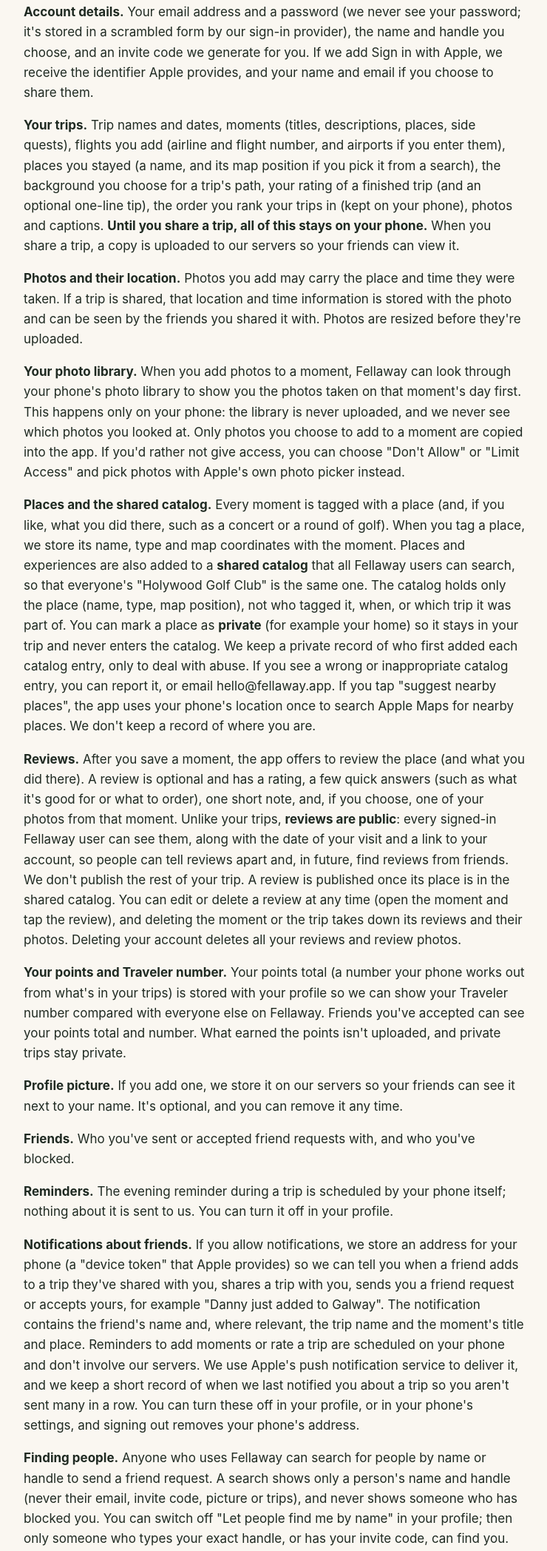
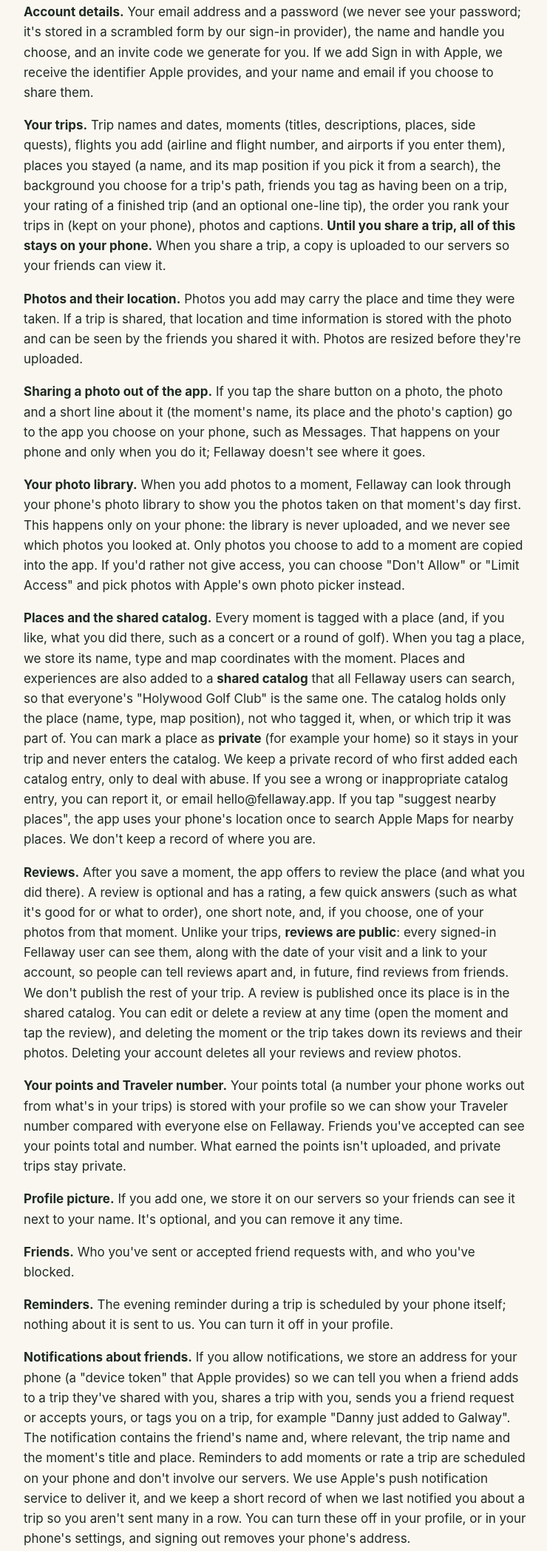
Before and after one commit to fellawayapp/fellaway-site, a plain HTML site: page privacy.html in a window 1280 px wide. Shown: the part 704-2800 px from the top of the page at 74% size, without its empty margins (268-1008 px from the left). Drawn offline with Linux system fonts and the light colour scheme.

Commit message:
Update privacy.html

```diff
--- a/privacy.html
+++ b/privacy.html
@@ -28,8 +28,9 @@ footer { color: var(--muted); font-size:.9rem; margin-top: 3rem; }
 </ul>
 <h2>What we collect</h2>
 <p><strong>Account details.</strong> Your email address and a password (we never see your password; it's stored in a scrambled form by our sign-in provider), the name and handle you choose, and an invite code we generate for you. If we add Sign in with Apple, we receive the identifier Apple provides, and your name and email if you choose to share them.</p>
-<p><strong>Your trips.</strong> Trip names and dates, moments (titles, descriptions, places, side quests), flights you add (airline and flight number, and airports if you enter them), places you stayed (a name, and its map position if you pick it from a search), the background you choose for a trip's path, your rating of a finished trip (and an optional one-line tip), the order you rank your trips in (kept on your phone), photos and captions. <strong>Until you share a trip, all of this stays on your phone.</strong> When you share a trip, a copy is uploaded to our servers so your friends can view it.</p>
+<p><strong>Your trips.</strong> Trip names and dates, moments (titles, descriptions, places, side quests), flights you add (airline and flight number, and airports if you enter them), places you stayed (a name, and its map position if you pick it from a search), the background you choose for a trip's path, friends you tag as having been on a trip, your rating of a finished trip (and an optional one-line tip), the order you rank your trips in (kept on your phone), photos and captions. <strong>Until you share a trip, all of this stays on your phone.</strong> When you share a trip, a copy is uploaded to our servers so your friends can view it.</p>
 <p><strong>Photos and their location.</strong> Photos you add may carry the place and time they were taken. If a trip is shared, that location and time information is stored with the photo and can be seen by the friends you shared it with. Photos are resized before they're uploaded.</p>
+<p><strong>Sharing a photo out of the app.</strong> If you tap the share button on a photo, the photo and a short line about it (the moment's name, its place and the photo's caption) go to the app you choose on your phone, such as Messages. That happens on your phone and only when you do it; Fellaway doesn't see where it goes.</p>
 <p><strong>Your photo library.</strong> When you add photos to a moment, Fellaway can look through your phone's photo library to show you the photos taken on that moment's day first. This happens only on your phone: the library is never uploaded, and we never see which photos you looked at. Only photos you choose to add to a moment are copied into the app. If you'd rather not give access, you can choose "Don't Allow" or "Limit Access" and pick photos with Apple's own photo picker instead.</p>
 <p><strong>Places and the shared catalog.</strong> Every moment is tagged with a place (and, if you like, what you did there, such as a concert or a round of golf). When you tag a place, we store its name, type and map coordinates with the moment. Places and experiences are also added to a <strong>shared catalog</strong> that all Fellaway users can search, so that everyone's "Holywood Golf Club" is the same one. The catalog holds only the place (name, type, map position), not who tagged it, when, or which trip it was part of. You can mark a place as <strong>private</strong> (for example your home) so it stays in your trip and never enters the catalog. We keep a private record of who first added each catalog entry, only to deal with abuse. If you see a wrong or inappropriate catalog entry, you can report it, or email hello@fellaway.app. If you tap "suggest nearby places", the app uses your phone's location once to search Apple Maps for nearby places. We don't keep a record of where you are.</p>
 <p><strong>Reviews.</strong> After you save a moment, the app offers to review the place (and what you did there). A review is optional and has a rating, a few quick answers (such as what it's good for or what to order), one short note, and, if you choose, one of your photos from that moment. Unlike your trips, <strong>reviews are public</strong>: every signed-in Fellaway user can see them, along with the date of your visit and a link to your account, so people can tell reviews apart and, in future, find reviews from friends. We don't publish the rest of your trip. A review is published once its place is in the shared catalog. You can edit or delete a review at any time (open the moment and tap the review), and deleting the moment or the trip takes down its reviews and their photos. Deleting your account deletes all your reviews and review photos.</p>
@@ -37,13 +38,14 @@ footer { color: var(--muted); font-size:.9rem; margin-top: 3rem; }
 <p><strong>Profile picture.</strong> If you add one, we store it on our servers so your friends can see it next to your name. It's optional, and you can remove it any time.</p>
 <p><strong>Friends.</strong> Who you've sent or accepted friend requests with, and who you've blocked.</p>
 <p><strong>Reminders.</strong> The evening reminder during a trip is scheduled by your phone itself; nothing about it is sent to us. You can turn it off in your profile.</p>
-<p><strong>Notifications about friends.</strong> If you allow notifications, we store an address for your phone (a "device token" that Apple provides) so we can tell you when a friend adds to a trip they've shared with you, shares a trip with you, sends you a friend request or accepts yours, for example "Danny just added to Galway". The notification contains the friend's name and, where relevant, the trip name and the moment's title and place. Reminders to add moments or rate a trip are scheduled on your phone and don't involve our servers. We use Apple's push notification service to deliver it, and we keep a short record of when we last notified you about a trip so you aren't sent many in a row. You can turn these off in your profile, or in your phone's settings, and signing out removes your phone's address.</p>
+<p><strong>Notifications about friends.</strong> If you allow notifications, we store an address for your phone (a "device token" that Apple provides) so we can tell you when a friend adds to a trip they've shared with you, shares a trip with you, sends you a friend request or accepts yours, or tags you on a trip, for example "Danny just added to Galway". The notification contains the friend's name and, where relevant, the trip name and the moment's title and place. Reminders to add moments or rate a trip are scheduled on your phone and don't involve our servers. We use Apple's push notification service to deliver it, and we keep a short record of when we last notified you about a trip so you aren't sent many in a row. You can turn these off in your profile, or in your phone's settings, and signing out removes your phone's address.</p>
 <p><strong>Finding people.</strong> Anyone who uses Fellaway can search for people by name or handle to send a friend request. A search shows only a person's name and handle (never their email, invite code, picture or trips), and never shows someone who has blocked you. You can switch off "Let people find me by name" in your profile; then only someone who types your exact handle, or has your invite code, can find you.</p>
 <p><strong>Photo suggestions.</strong> Caption ideas for photos are worked out on your phone. Your photos aren't sent anywhere for this.</p>
 <h2>Who can see what</h2>
 <ul>
 <li><strong>Only you</strong> can see your private trips.</li>
 <li><strong>Friends you've accepted and chosen to share a trip with</strong> can view that whole trip, including its photos. They can't change it.</li>
+<li><strong>Friends you tag as having been on a trip</strong> can view that whole trip too, and the trip appears on their profile for people who can already see it. Only the trip's owner can tag, and only their friends.</li>
 <li><strong>All your friends</strong>, if you choose "All my friends" for a trip: every friend you have now or add later can view that whole trip. You can change this at any time.</li>
 <li><strong>Everyone who uses Fellaway</strong>, if you choose "Everyone on Fellaway" for a trip: any signed-in Fellaway user can view that whole trip, including its photos. Trips are only ever public if you choose this for that trip.</li>
 <li><strong>Friends you've accepted</strong> can also see your profile picture, if you've added one, and your points total and Traveler number.</li>
```
